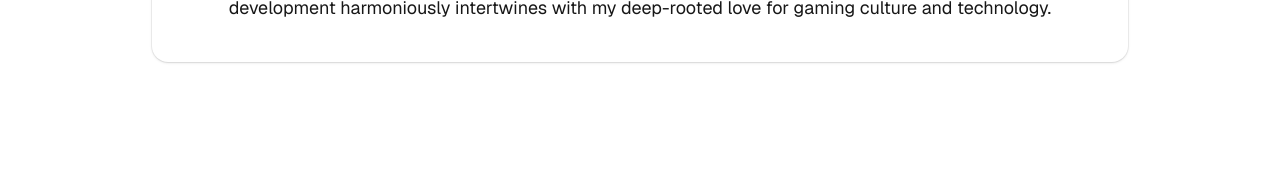
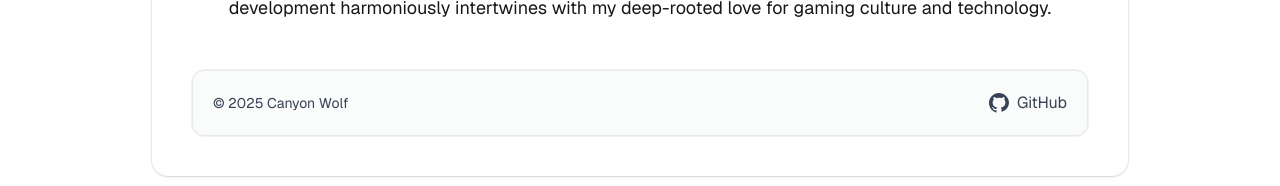
Before and after one commit to cww2697/canyonwolf-web, a Next.js app: page / in a window 1280 px wide. Shown: the part 911-1097 px from the top of the page. Before the commit the page ends 1021 px from the top, so only its background shows below. Built offline with nearby package versions, Linux system fonts and the light colour scheme.

Commit message:
Add COD Class Generator page and update layout with site info section from footer

```diff
--- a/src/app/layout.tsx
+++ b/src/app/layout.tsx
@@ -29,8 +29,8 @@ export default function RootLayout({
         className={`${geistSans.variable} ${geistMono.variable} antialiased`}
       >
         <TopNav />
-        <div className="relative min-h-screen">
-          <div className="mx-auto max-w-5xl px-4 sm:px-6 pt-16 pb-12">
+        <div className="relative min-h-screen pb-16">
+          <div className="mx-auto max-w-5xl px-4 sm:px-6 pt-16">
             <div className="rounded-2xl bg-white dark:bg-gray-900 ring-1 ring-black/5 dark:ring-white/10 shadow-sm backdrop-blur-0">
               {children}
             </div>
--- a/src/app/page.tsx
+++ b/src/app/page.tsx
@@ -39,6 +39,30 @@ export default function Home() {
                     </p>
                 </div>
             </div>
+
+            {/* Site info moved from footer */}
+            <section aria-label="Site information" className="mt-12">
+                <div className="max-w-4xl mx-auto">
+                    <div className="rounded-xl border border-gray-200 dark:border-gray-800 bg-gray-50/80 dark:bg-gray-800/60 ring-1 ring-black/5 dark:ring-white/10 p-4 sm:p-5 flex items-center justify-between">
+                        <div className="text-xs sm:text-sm text-gray-700 dark:text-gray-300">
+                            <span aria-hidden="true">©</span>
+                            <span className="sr-only">Copyright</span> {new Date().getFullYear()} Canyon Wolf
+                        </div>
+                        <a
+                            href="https://github.com/cww2697/canyonwolf-web"
+                            target="_blank"
+                            rel="noopener noreferrer"
+                            aria-label="View the full repository on GitHub"
+                            className="inline-flex items-center gap-2 text-gray-700 dark:text-gray-200 hover:text-orange-600 dark:hover:text-orange-400 transition-colors"
+                        >
+                            <svg xmlns="http://www.w3.org/2000/svg" viewBox="0 0 16 16" fill="currentColor" className="w-5 h-5" aria-hidden="true">
+                                <path d="M8 0C3.58 0 0 3.58 0 8c0 3.54 2.29 6.53 5.47 7.59.4.07.55-.17.55-.38 0-.19-.01-.82-.01-1.49-2.01.37-2.53-.49-2.69-.94-.09-.23-.48-.94-.82-1.13-.28-.15-.68-.52-.01-.53.63-.01 1.08.58 1.23.82.72 1.21 1.87.87 2.33.66.07-.52.28-.87.51-1.07-1.78-.2-3.64-.89-3.64-3.95 0-.87.31-1.59.82-2.15-.08-.2-.36-1.02.08-2.12 0 0 .67-.21 2.2.82.64-.18 1.32-.27 2-.27.68 0 1.36.09 2 .27 1.53-1.03 2.2-.82 2.2-.82.44 1.1.16 1.92.08 2.12.51.56.82 1.27.82 2.15 0 3.07-1.87 3.75-3.65 3.95.29.25.54.73.54 1.48 0 1.07-.01 1.93-.01 2.19 0 .21.15-.46.55-.38A8.013 8.013 0 0016 8c0-4.42-3.58-8-8-8z"/>
+                            </svg>
+                            <span className="hidden sm:inline">GitHub</span>
+                        </a>
+                    </div>
+                </div>
+            </section>
         </main>
     );
 }
--- /dev/null
+++ b/src/app/projects/cod-class-gen/page.tsx
@@ -0,0 +1,7 @@
+export default function CodClassGen() {
+    return (
+        <div>
+            <h1>COD Class Generator</h1>
+        </div>
+    )
+}
```
Also changed, not shown: 1 other file (tests, documents, lock files or other folders).
